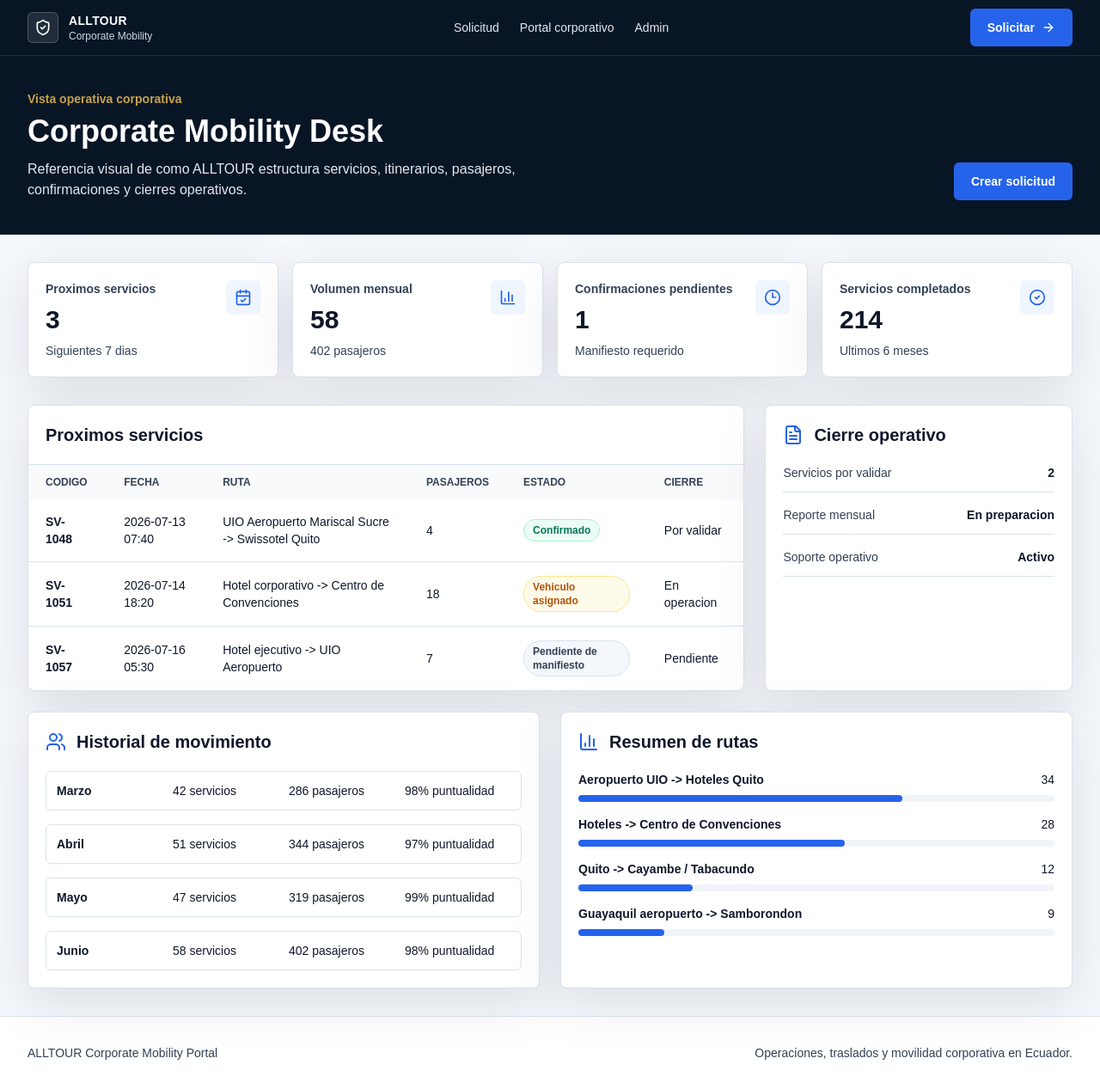
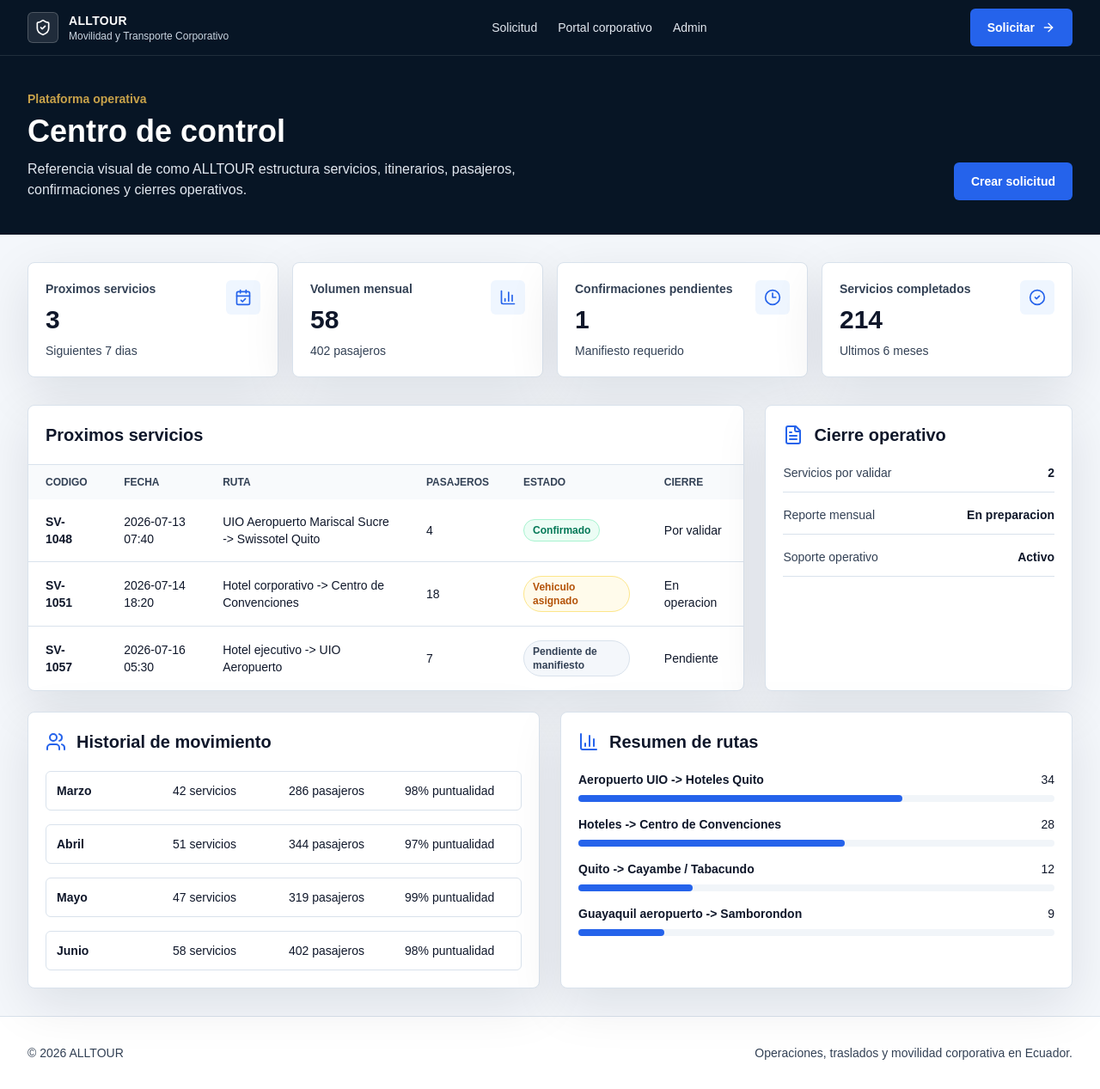
Before and after one commit to pabloabrborich/alltour-corporate-mobility-portal, a Next.js app: page /portal in a window 1280 px wide. Shown: the whole page at 86% size. Built offline with nearby package versions, Linux system fonts and the light colour scheme.

Commit message:
Update Spanish portal positioning copy

```diff
--- a/app/portal/page.tsx
+++ b/app/portal/page.tsx
@@ -13,8 +13,8 @@ export default function PortalPage() {
       <section className="bg-navy py-10 text-white">
         <div className="container-page flex flex-col gap-4 md:flex-row md:items-end md:justify-between">
           <div>
-            <p className="text-sm font-semibold text-gold">Vista operativa corporativa</p>
-            <h1 className="mt-2 text-4xl font-bold">Corporate Mobility Desk</h1>
+            <p className="text-sm font-semibold text-gold">Plataforma operativa</p>
+            <h1 className="mt-2 text-4xl font-bold">Centro de control</h1>
             <p className="mt-3 max-w-2xl text-slate-200">
               Referencia visual de como ALLTOUR estructura servicios, itinerarios, pasajeros, confirmaciones y cierres operativos.
             </p>
--- a/components/footer.tsx
+++ b/components/footer.tsx
@@ -2,7 +2,7 @@ export function Footer() {
   return (
     <footer className="border-t border-line bg-white">
       <div className="container-page flex flex-col gap-3 py-8 text-sm text-steel md:flex-row md:items-center md:justify-between">
-        <p>ALLTOUR Corporate Mobility Portal</p>
+        <p>© 2026 ALLTOUR</p>
         <p>Operaciones, traslados y movilidad corporativa en Ecuador.</p>
       </div>
     </footer>
--- a/components/site-header.tsx
+++ b/components/site-header.tsx
@@ -11,7 +11,7 @@ export function SiteHeader() {
           </span>
           <span>
             <span className="block text-sm font-bold tracking-wide">ALLTOUR</span>
-            <span className="block text-xs text-slate-300">Corporate Mobility</span>
+            <span className="block text-xs text-slate-300">Movilidad y Transporte Corporativo</span>
           </span>
         </Link>
         <nav className="hidden items-center gap-6 text-sm text-slate-200 md:flex">
```
